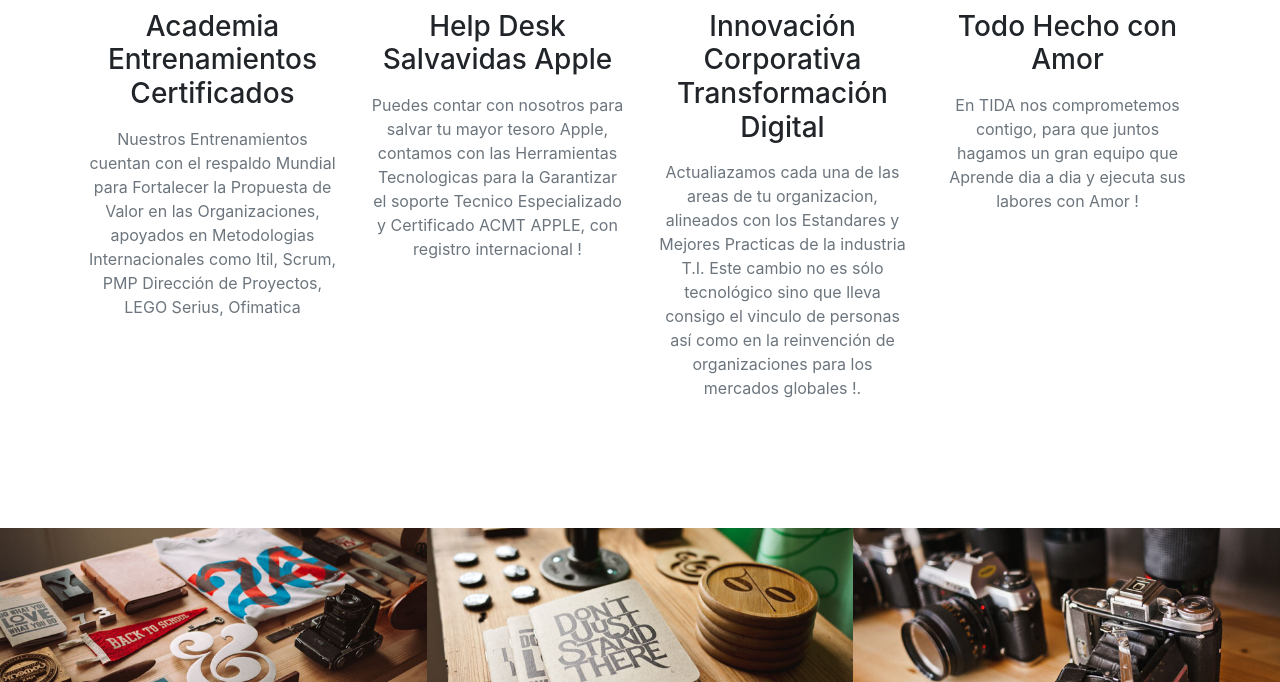
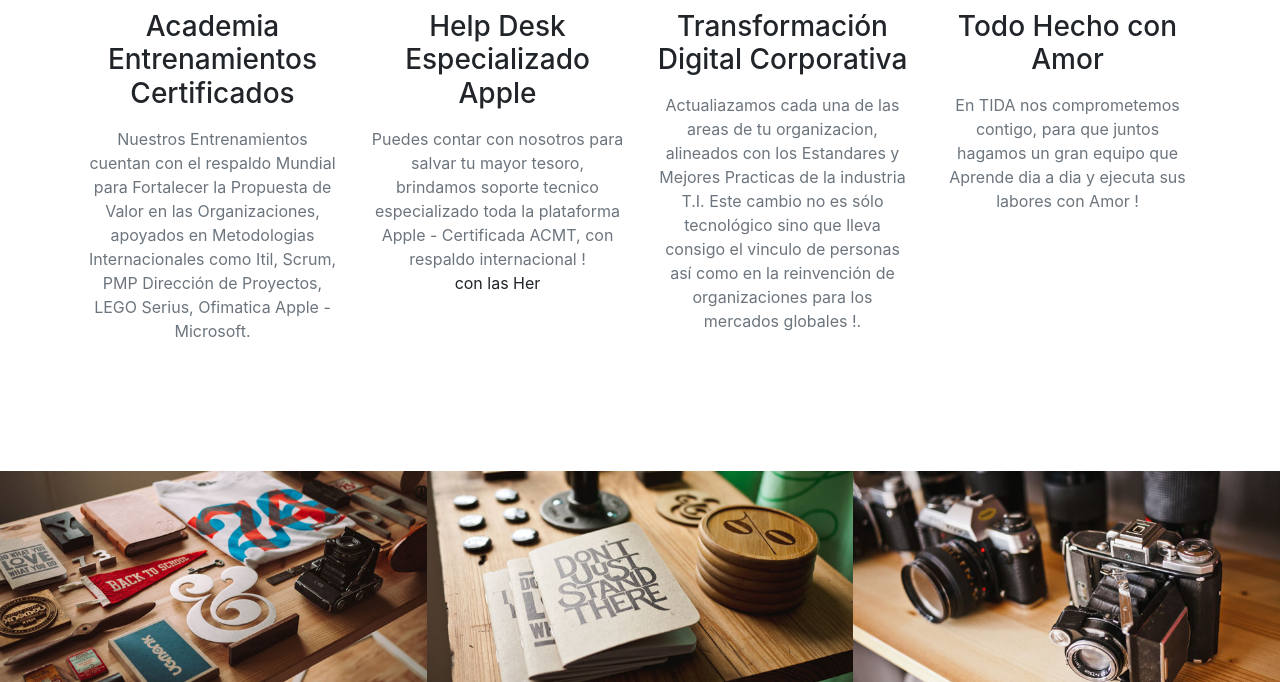
Before and after one commit to worktida/co, a website with bundled scripts: page index.html in a window 1280 px wide. Shown: the part 1635-2317 px from the top of the page. Built offline with nearby package versions, Linux system fonts and the light colour scheme; files whose address does not match are found by name.

Commit message:
Update index.html

```diff
--- a/index.html
+++ b/index.html
@@ -99,20 +99,20 @@
             <div class="service-box mt-5 mx-auto">
               <i class="fas fa-4x fa-gem text-primary mb-3 sr-icon-1"></i>
               <h3 class="mb-3">Academia Entrenamientos Certificados</h3>
-              <p class="text-muted mb-0">Nuestros Entrenamientos cuentan con el respaldo Mundial para Fortalecer la Propuesta de Valor en las Organizaciones, apoyados en Metodologias Internacionales como Itil, Scrum, PMP Dirección de Proyectos, LEGO Serius, Ofimatica </p>
+              <p class="text-muted mb-0">Nuestros Entrenamientos cuentan con el respaldo Mundial para Fortalecer la Propuesta de Valor en las Organizaciones, apoyados en Metodologias Internacionales como Itil, Scrum, PMP Dirección de Proyectos, LEGO Serius, Ofimatica Apple - Microsoft. </p>
             </div>
           </div>
           <div class="col-lg-3 col-md-6 text-center">
             <div class="service-box mt-5 mx-auto">
               <i class="fas fa-4x fa-paper-plane text-primary mb-3 sr-icon-2"></i>
-              <h3 class="mb-3">Help Desk Salvavidas Apple</h3>
-              <p class="text-muted mb-0">Puedes contar con nosotros para salvar tu mayor tesoro Apple, contamos con las Herramientas Tecnologicas para la Garantizar el soporte Tecnico Especializado y Certificado ACMT APPLE, con registro internacional  !</p>
-            </div>
+              <h3 class="mb-3">Help Desk Especializado Apple</h3>
+              <p class="text-muted mb-0">Puedes contar con nosotros para salvar tu mayor tesoro, brindamos soporte tecnico especializado toda la plataforma Apple - Certificada ACMT, con respaldo internacional  !</p>
+            </div>con las Her
           </div>
           <div class="col-lg-3 col-md-6 text-center">
             <div class="service-box mt-5 mx-auto">
               <i class="fas fa-4x fa-code text-primary mb-3 sr-icon-3"></i>
-              <h3 class="mb-3">Innovación Corporativa Transformación Digital </h3>
+              <h3 class="mb-3"> Transformación Digital Corporativa </h3>
               <p class="text-muted mb-0">Actualiazamos cada una de las areas de tu organizacion, alineados con los Estandares y Mejores Practicas de la industria T.I. Este cambio no es sólo tecnológico sino que lleva consigo el vinculo de personas así como en la reinvención de organizaciones para los mercados globales !.</p>
             </div>
           </div>
```
